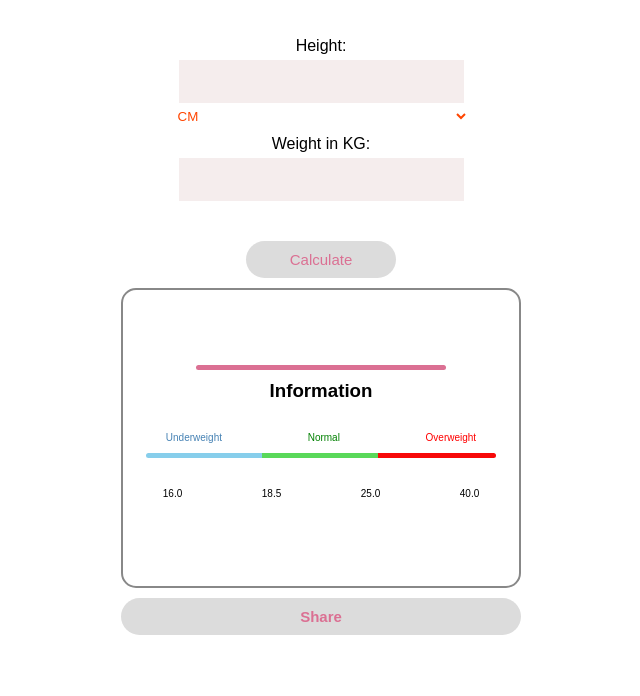
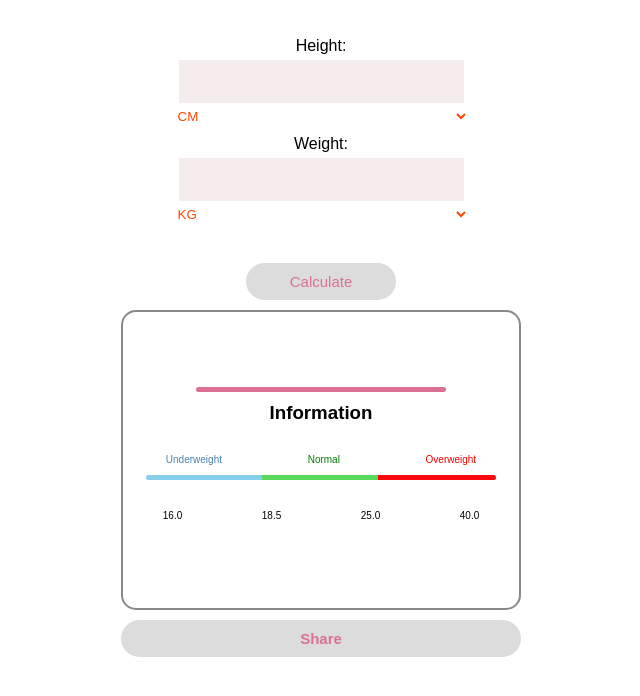
Before and after one commit to Faisalmalik01/BMI-Calculator, a plain HTML site: page index.html in a window 1280 px wide. Shown: the part 50-746 px from the top of the page, without its empty margins (319-959 px from the left). Drawn offline with Linux system fonts and the light colour scheme.

Commit message:
Add Dropdown for Weight

```diff
--- a/index.html
+++ b/index.html
@@ -1,29 +1,40 @@
 <!DOCTYPE html>
 <html lang="en">
+
 <head>
   <meta charset="UTF-8" />
   <meta name="viewport" content="width=device-width, initial-scale=1.0" />
   <title>BMI Calculator</title>
   <link rel="stylesheet" href="style.css" />
 </head>
+
 <body>
   <div class="outer-con">
     <div class="container">
       <h1>BMI Calculator</h1>
 
       <form>
-          <div class="bothHeight">
+        <div class="changeHeight">
           <label for="height">Height:</label>
           <input type="text" id="height" />
 
-            <select id="unit" onchange="changeUnit()">
+          <select id="getHeight" onchange="changeUnit()">
             <option value="cm" selected>CM</option>
             <option value="feet">Feet</option>
           </select>
         </div>
 
-          <label for="weight">Weight in KG:</label>
+        <div class="changeWeight">
+          <label for="weight">Weight:</label>
           <input type="text" id="weight" />
+
+          <select id="getWeight">
+            <option value="Kg" selected>KG</option>
+            <option value="Pounds">Pounds</option>
+          </select>
+        </div>
+
+
 
         <button type="submit">Calculate</button>
 
@@ -57,4 +68,5 @@
 
   <script src="script.js"></script>
 </body>
+
 </html>
--- a/style.css
+++ b/style.css
@@ -146,17 +146,13 @@ p {
   margin-top: -10px;
 }
 
-.bothHeight {
+.changeHeight, .changeWeight {
   display: flex;
   flex-direction: column;
   text-align: center;
 }
 
-#weight {
-  margin-top: -5px;
-}
-
-#height {
+#height , #weight {
   margin: 5px;
   color: black;
 }
```
Lines whose indentation alone changed are shown as unchanged.
